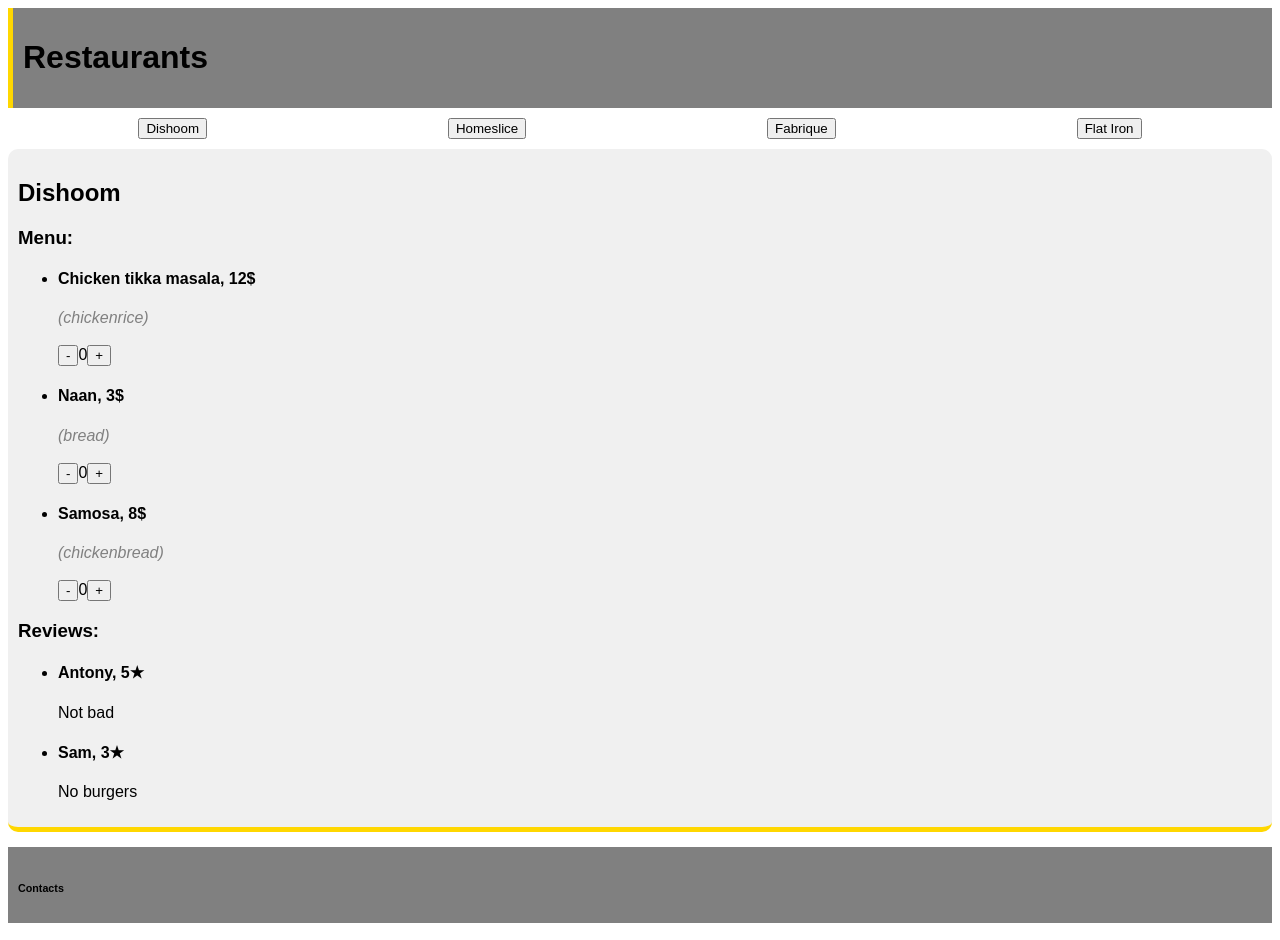
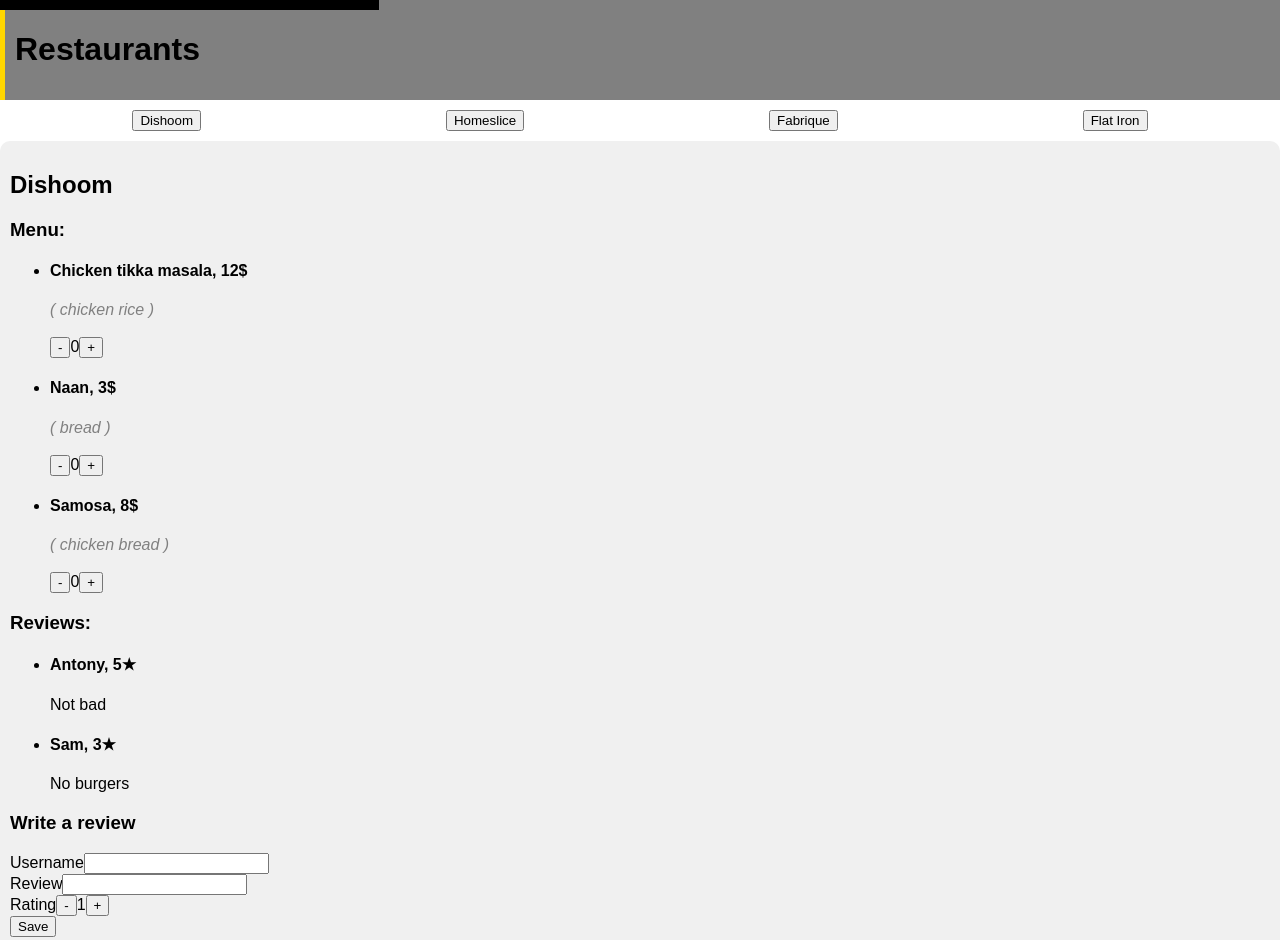
Before and after one commit to Mysterious-cactus/ReactHomework, a React (Vite) app: page / in a window 1280 px wide. Shown: the top 940 px of the page. Built offline with nearby package versions, Linux system fonts and the light colour scheme.

Commit message:
Homework 3

```diff
--- a/src/components/app/app.jsx
+++ b/src/components/app/app.jsx
@@ -1,10 +1,34 @@
+import { useEffect, useState } from "react";
 import { Layout } from "../layout/component";
 import { RestaurantContent } from "../restaurantContent/component";
 
 export const App = () => {
+    const [currentY, setCurrentY] = useState(window.scrollY);
+    const [totalHeight, setTotalHeight] = useState();
+    const [scrollBarHeight, setscrollBarHeightHeight] = useState();
+
+    useEffect(() => {
+        const onScroll = () => {
+            setCurrentY(window.scrollY);
+        };
+
+        window.addEventListener("scroll", onScroll);
+        const elementBody = document.getElementsByTagName("body")[0];
+        setTotalHeight(elementBody.clientHeight);
+        setscrollBarHeightHeight(window.innerHeight);
+
+        return () => {
+            window.removeEventListener("scroll", onScroll);
+        };
+    }, [currentY]);
+
+    const scrollDivWidth = ((currentY + scrollBarHeight) / totalHeight) * 100 + "%";
     return (
-        <Layout>
-            <RestaurantContent />
-        </Layout>
+        <>
+            <div style={{width: scrollDivWidth, height: "10px", backgroundColor: "black", position: "fixed"}}></div>
+            <Layout>
+                <RestaurantContent />
+            </Layout>
+        </>
     );
 };
--- a/src/components/counter/component.jsx
+++ b/src/components/counter/component.jsx
@@ -1,9 +1,9 @@
 import { useState } from "react";
 
-const useCount = () => {
-    const max = 5;
-    const min = 0;
-    const [count, setCount] = useState(0);
+const useCount = ({minValue, maxValue}) => {
+    const max = maxValue;
+    const min = minValue;
+    const [count, setCount] = useState(minValue);
     const increment = () => {
         setCount(count + 1 > max ? count : count + 1);
     };
@@ -13,8 +13,8 @@
     return { count, increment, decrement };
 }
 
-export const Counter = () => {
-    const { count, decrement, increment } = useCount();
+export const Counter = ({ min, max }) => {
+    const { count, decrement, increment } = useCount({minValue: min, maxValue: max});
     return (
         <>
             <button onClick={decrement}>-</button>
--- a/src/components/dish/component.jsx
+++ b/src/components/dish/component.jsx
@@ -7,10 +7,10 @@
         !id ? null :
         <li>
             <h4>{name}, {price}$</h4>
-            <label className="text">({ingredients.map((ingredient) => ingredient)})</label>
+            <label className="text">( {ingredients.map((ingredient) => ingredient + " ")})</label>
             <br />
             <br />
-            <Counter />
+            <Counter min={0} max={5}/>
         </li>
     );
 };
--- a/src/components/restaurant/component.jsx
+++ b/src/components/restaurant/component.jsx
@@ -1,5 +1,6 @@
 import { restaurants } from "../../../data/mock"
 import { Dish } from "../dish/component";
+import { ReviewForm } from "../reviewForm/component";
 
 export const Restaurant = ({restaurantId}) => {
     let restaurant = restaurants.find(restaurant_ => restaurant_.id == restaurantId);
@@ -9,7 +10,7 @@
             <h3>Menu:</h3>
             <ul>
                 {restaurant.menu.map((dish) =>
-                    <Dish key={dish.id} id={dish.id} name={dish.name} price={dish.price} ingredients={dish.ingredients} />
+                    (<Dish key={dish.id} id={dish.id} name={dish.name} price={dish.price} ingredients={dish.ingredients} />)
                 )}
             </ul>
             <h3>Reviews:</h3>
@@ -24,6 +25,8 @@
                     : <h4>No reviews</h4>
                 }
             </ul>
+            <h3>Write a review</h3>
+            <ReviewForm key={restaurantId}/>
         </div>
     );
 }
--- a/src/components/restaurantContent/component.jsx
+++ b/src/components/restaurantContent/component.jsx
@@ -21,6 +21,10 @@
                 }
             </div>
             <Restaurant restaurantId={activeRestaurantId}/>
+            <br/>
+            <Restaurant restaurantId={activeRestaurantId}/>
+            <br/>
+            <Restaurant restaurantId={activeRestaurantId}/>
         </>
     );
 };
--- /dev/null
+++ b/src/components/reviewForm/component.jsx
@@ -0,0 +1,44 @@
+import { useReducer } from "react";
+import { Counter } from "../counter/component";
+
+const FORM_INIT = {
+    username: "",
+    review: "",
+};
+
+const useReviewForm = (initialValue) => {
+    return useReducer(reducer, initialValue);
+};
+
+function reducer(state, {type, payload}) {
+    switch(type) {
+        case "setUsername":
+            return { ...state, username: payload };
+        case "setReview":
+            return { ...state, review: payload };
+        case "clear":
+            return FORM_INIT;
+        default:
+            return state;
+    }
+}
+
+export const ReviewForm = () => {
+    const [form, dispatch] = useReviewForm(FORM_INIT);
+    const {username, review} = form;
+
+    return (
+        <div>
+            <label>Username</label>
+            <input type="text" value={username} onChange={(event) => {dispatch({ type: "setUsername", payload: event.target.value })}} />
+            <br/>
+            <label>Review</label>
+            <input type="text" value={review} onChange={(event) => {dispatch({ type: "setReview", payload: event.target.value })}} />
+            <br/>
+            <label>Rating</label>
+            <Counter min={1} max={5}/>
+            <br/>
+            <button onClick={() => {dispatch({ type: "clear" })}}>Save</button>
+        </div>
+    );
+};
--- a/style/main.css
+++ b/style/main.css
@@ -13,3 +13,7 @@
     font-style: italic;
     color: gray;
 }
+
+body {
+    margin: 0;
+}
```
